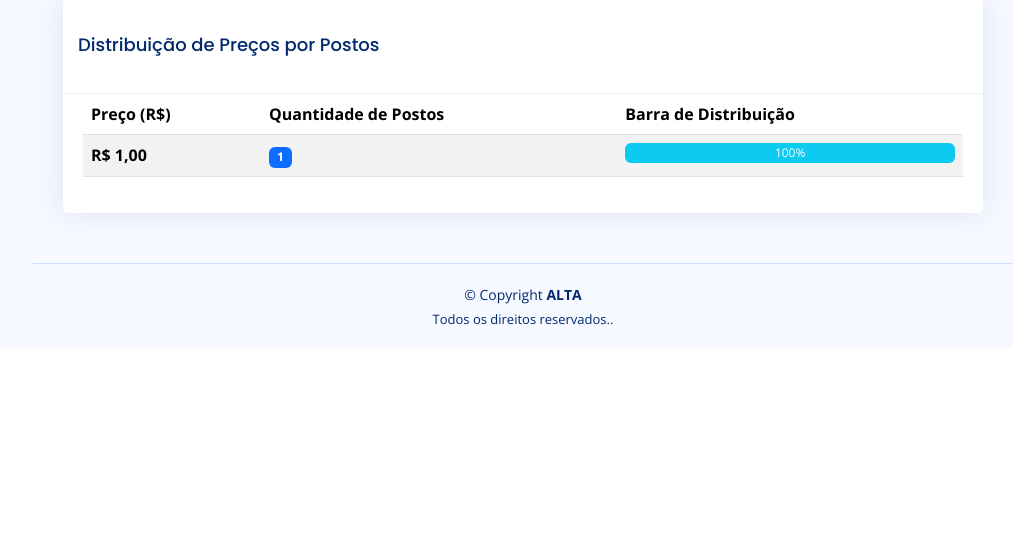
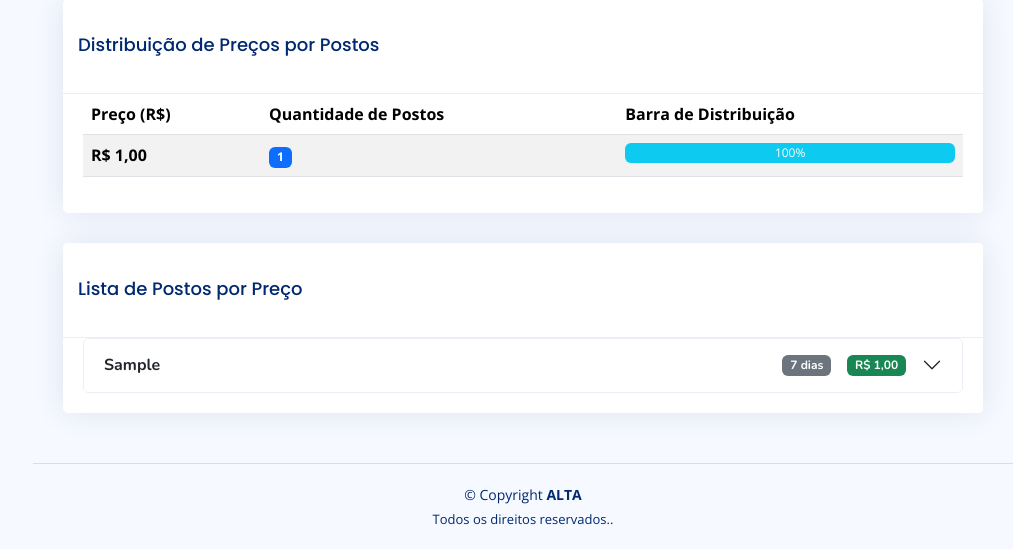
Before and after one commit to ricardopasqualino/alta_env, a Django app: page /monitorar-produtos/ in a window 1280 px wide. Shown: the part 1054-1603 px from the top of the page, without its empty margins (267-1280 px from the left). Before the commit the page ends 1379 px from the top, so only its background shows below. Run offline with Django 5.2, Linux system fonts and the light colour scheme; a user stored in the database is signed in; tables that the repository leaves empty hold one stand-in row (values such as "Sample post"); some libraries are stand-ins or nearby versions.

Commit message:
inclusão dos tempo de permanência dos postos em cada preço

```diff
--- a/alta/views.py
+++ b/alta/views.py
@@ -222,6 +222,15 @@ def p_monitorar_produtos(request):
         quantidade_postos=Count('gasstation_id', distinct=True)
     ).order_by('-quantidade_postos')
 
+    # Obter min e max da data_coleta para cada posto e preço registrado
+    postos_por_preco = filter.qs.values('gasstation_id', 'gasstation_id__razao', 'preco_revenda').annotate(
+        data_minima=Min('data_coleta'),
+        data_maxima=Max('data_coleta'),
+        quantidade_postos=Count('preco_revenda') * 7
+    ).order_by('gasstation_id__razao')
+
+
+
     data = {
         'filter': filter,
         'profile': profile,
@@ -242,7 +251,8 @@ def p_monitorar_produtos(request):
         'top_10_postos_mais_caros': list(top_10_postos_mais_caros),
         'menor_preco_count': menor_preco_count,
         'maior_preco_count': maior_preco_count,
-        'precos_por_postos': list(precos_por_postos)
+        'precos_por_postos': list(precos_por_postos),
+        'postos_por_preco': list(postos_por_preco)
     }
 
     return render(request, 'p_mapeei.html', data)
--- a/templates/p_mapeei.html
+++ b/templates/p_mapeei.html
@@ -244,6 +244,74 @@
                                 {% endfor %}
                             </tbody>
                         </table>
+                    </div>
+                </div>
+            </div>
+        </div>
+    </div>
+
+    <div class="row">
+        <div class="col-12">
+            <div class="card">
+                <div class="card-header">
+                    <h5 class="card-title">Lista de Postos por Preço</h5>
+                </div>
+                <div class="card-body">
+                    <div class="accordion" id="accordionPostos">
+                        {% for posto in postos_por_preco %}
+                        <div class="accordion-item">
+                            <h2 class="accordion-header" id="heading{{ forloop.counter }}">
+                                <button class="accordion-button collapsed" type="button"
+                                        data-bs-toggle="collapse"
+                                        data-bs-target="#collapse{{ forloop.counter }}"
+                                        aria-expanded="false"
+                                        aria-controls="collapse{{ forloop.counter }}">
+                                    <div class="d-flex justify-content-between align-items-center w-100 me-3">
+                                        <span class="fw-bold">{{ posto.gasstation_id__razao|default:"N/A" }}</span>
+                                        <div class="d-flex gap-3">
+                                            <span class="badge bg-secondary">{{ posto.quantidade_postos }} dias</span>
+                                            <span class="badge bg-success">R$ {{ posto.preco_revenda|floatformat:2 }}</span>
+                                        </div>
+                                    </div>
+                                </button>
+                            </h2>
+                            <div id="collapse{{ forloop.counter }}"
+                                 class="accordion-collapse collapse"
+                                 aria-labelledby="heading{{ forloop.counter }}"
+                                 data-bs-parent="#accordionPostos">
+                                <div class="accordion-body">
+                                    <div class="row">
+                                        <div class="col-md-6">
+                                            <h6 class="text-muted">Detalhes do Posto</h6>
+                                            <ul class="list-unstyled">
+                                                <li><strong>Razão Social:</strong> {{ posto.gasstation_id__razao|default:"N/A" }}</li>
+                                                <li><strong>Quantidade de Dias:</strong> {{ posto.quantidade_postos }}</li>
+                                                <li><strong>Preço:</strong> R$ {{ posto.preco_revenda|floatformat:2 }}</li>
+                                            </ul>
+                                        </div>
+                                        <div class="col-md-6">
+                                            <h6 class="text-muted">Informações Adicionais</h6>
+                                            <ul class="list-unstyled">
+                                                <li><strong>ID do Posto:</strong> {{ posto.gasstation_id }}</li>
+
+                                                {% if posto.quantidade_postos > 7 %}
+                                                    <li><strong>Data Inicial:</strong> {{ posto.data_minima|date:'d/m/Y' }}</li>
+                                                    <li><strong>Data Final:</strong> {{ posto.data_maxima|date:'d/m/Y' }}</li>
+                                                {% else %}
+                                                    <li><strong>Data:</strong> {{ posto.data_minima|date:'d/m/Y' }}</li>
+                                                {% endif %}
+                                            </ul>
+                                        </div>
+                                    </div>
+                                </div>
+                            </div>
+                        </div>
+                        {% empty %}
+                        <div class="text-center text-muted py-4">
+                            <i class="fas fa-info-circle fa-2x mb-3"></i>
+                            <p>Nenhum posto encontrado</p>
+                        </div>
+                        {% endfor %}
                     </div>
                 </div>
             </div>
```
